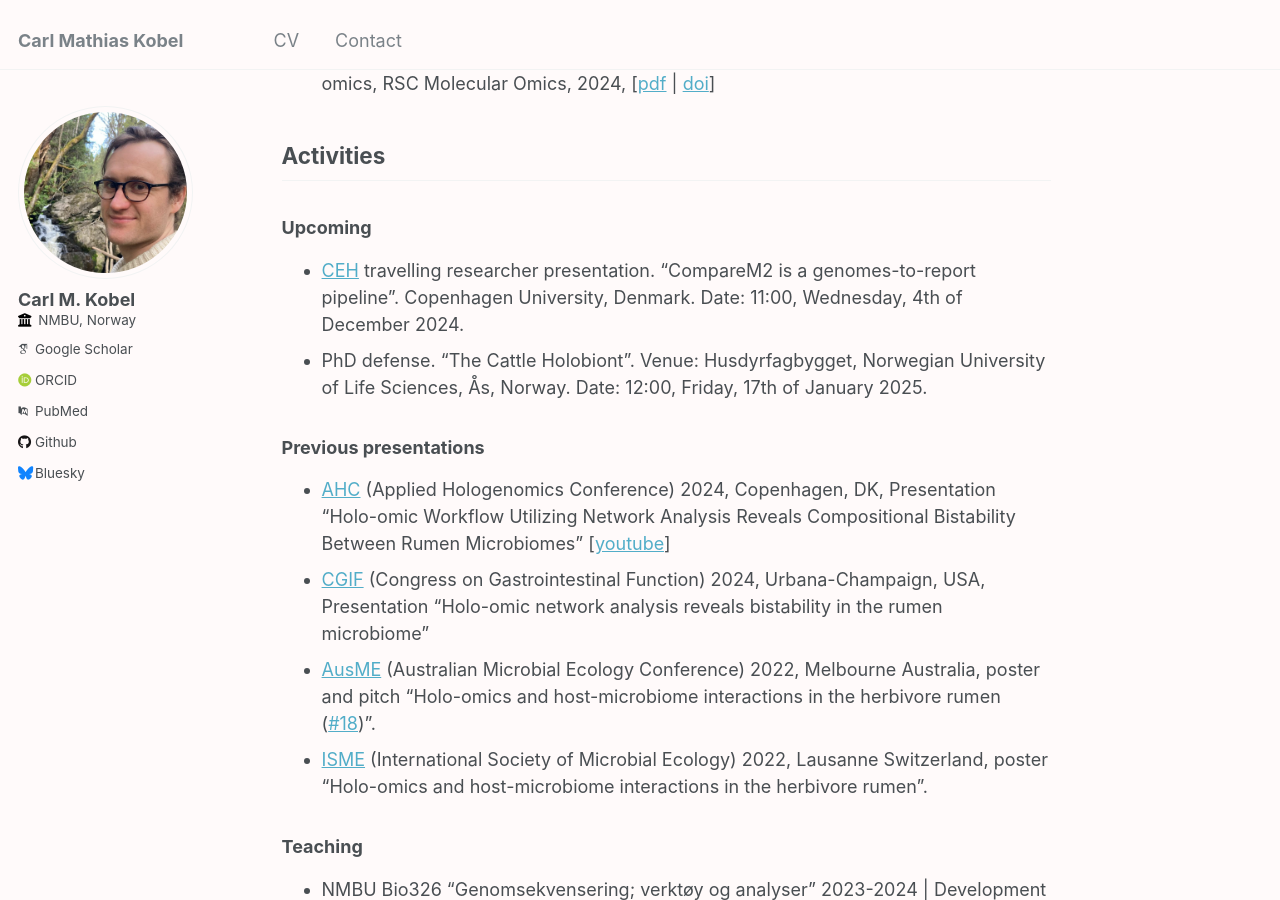
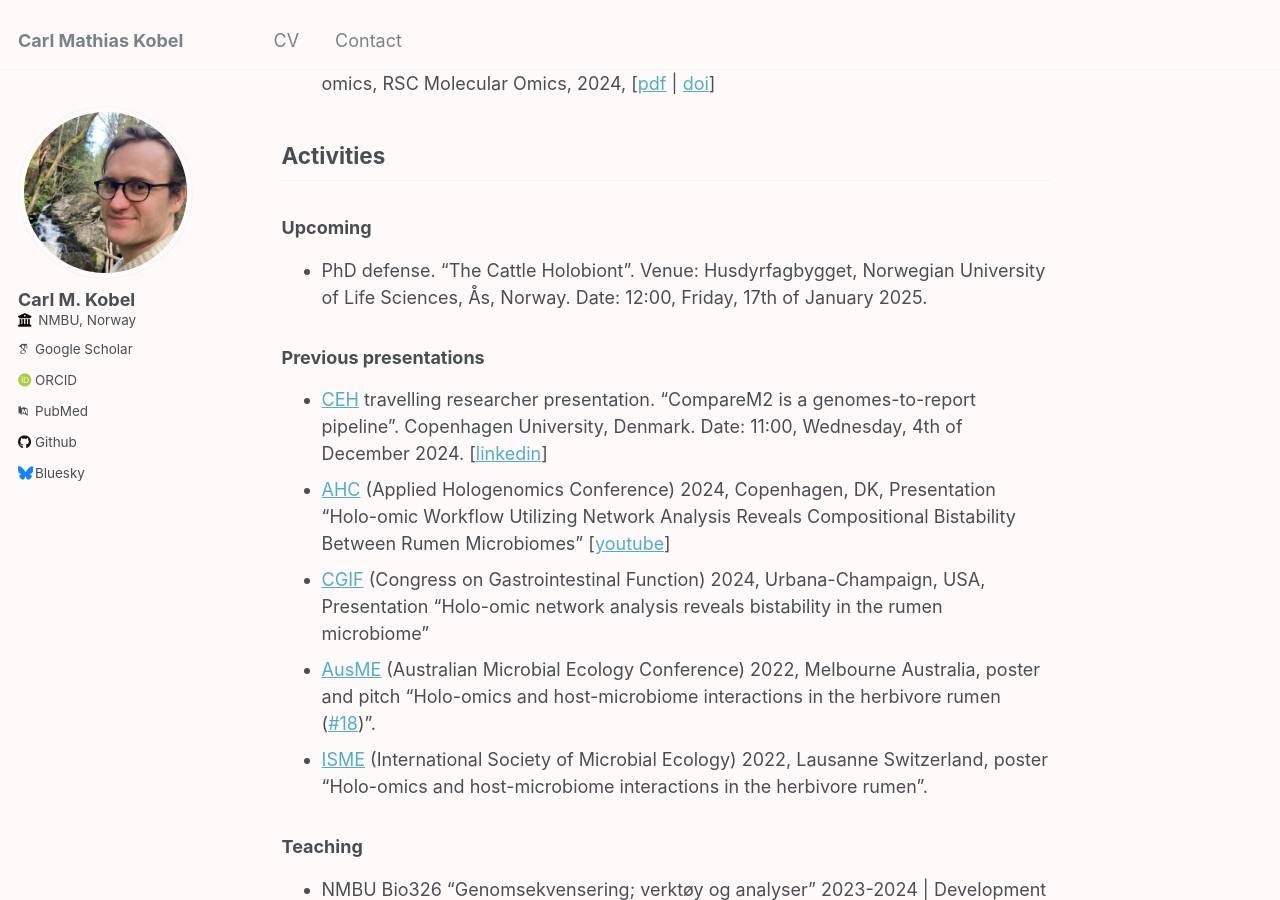
Before and after one commit to cmkobel/cmkobel.github.io, a Jekyll site: the page built from _pages/about.md, in a window 1280 px wide and 900 px high, scrolled down 546 px. Built offline with Jekyll 4.4.1, drawn with Linux system fonts in a browser that asks for light colours; some web fonts are replaced.

Commit message:
Update about.md

```diff
--- a/_pages/about.md
+++ b/_pages/about.md
@@ -21,10 +21,11 @@ Looking for a postdoc position in the Copenhagen area from ~april 2025.
 ## Activities
 
 ### Upcoming
-  - [CEH](https://ceh.ku.dk/) travelling researcher presentation. "CompareM2 is a genomes-to-report pipeline". Copenhagen University, Denmark. Date: 11:00, Wednesday, 4th of December 2024.
+
   - PhD defense. "The Cattle Holobiont". Venue: Husdyrfagbygget, Norwegian University of Life Sciences, Ås, Norway. Date: 12:00, Friday, 17th of January 2025.
 
 ### Previous presentations
+  - [CEH](https://ceh.ku.dk/) travelling researcher presentation. "CompareM2 is a genomes-to-report pipeline". Copenhagen University, Denmark. Date: 11:00, Wednesday, 4th of December 2024. [[linkedin](https://www.linkedin.com/posts/center-for-evolutionary-hologenomics_hologenomics-activity-7270049447198302208-XJXz)]
   - [AHC](https://www.appliedhologenomicsconference.eu/) (Applied Hologenomics Conference) 2024, Copenhagen, DK, Presentation "Holo-omic Workflow Utilizing Network Analysis Reveals Compositional Bistability Between Rumen Microbiomes" [[youtube](https://www.youtube.com/watch?v=gucJB-GG0WQ)]
   - [CGIF](https://www.congressgastrofunction.org/) (Congress on Gastrointestinal Function) 2024, Urbana-Champaign, USA, Presentation "Holo-omic network analysis reveals bistability in the rumen microbiome"
   - [AusME](https://www.ausme-microbes.org.au/) (Australian Microbial Ecology Conference) 2022, Melbourne Australia, poster and pitch "Holo-omics and host-microbiome interactions in the herbivore rumen ([#18](https://ausme-2022.p.asnevents.com.au/days/2022-11-07/abstract/86540))".
```
